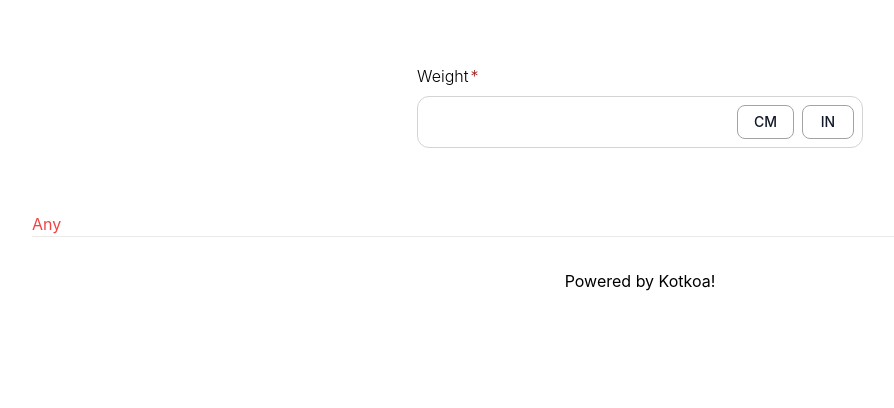
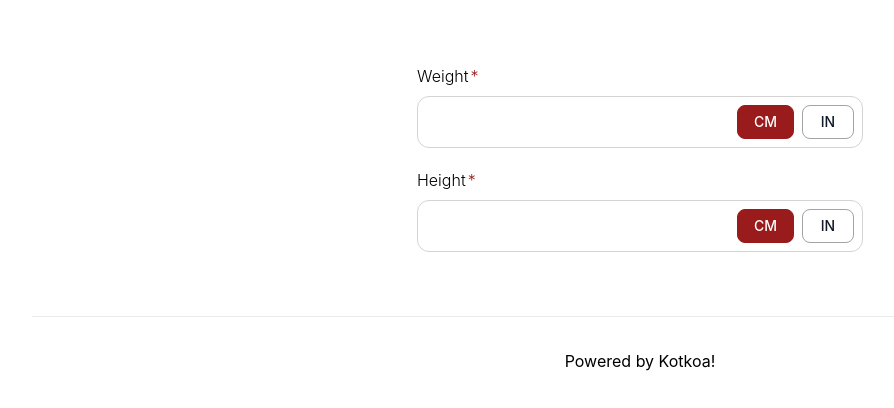
Before and after one commit to Kotkoa/tw-project, a Next.js app: page / in a window 1280 px wide. Shown: the top 408 px of the page, without its empty margins (0-894 px from the left). Built offline with nearby package versions, Linux system fonts and the light colour scheme.

Commit message:
Height and Weight inputs

```diff
--- a/components/Converter/index.js
+++ b/components/Converter/index.js
@@ -1,19 +1,56 @@
-import React from 'react'
+import React, { useState } from 'react'
 import InputBorder from '../UI/InputBorder'
 import Button from '../UI/Button'
 
 const Converter = (props) => {
-  const setButtonActive = () => {}
+  const [metricWeight, setMetricWeight] = useState(true)
+  const [metricHeight, setMetricHeight] = useState(true)
+
+  const HandleClickWeight = () =>
+    setMetricWeight((prevState) => {
+      return !prevState
+    })
+
+  const HandleClickHeight = () =>
+    setMetricHeight((prevState) => {
+      return !prevState
+    })
 
   return (
     <div className="flex flex-col items-center justify-center flex-1 py-16">
-      <InputBorder name="Weight" className="flex flex-row justify-between">
-        <input type="text" className="outline-none" />
-        <div className="inline-flex space-x-2">
-          <Button type="button">CM</Button>
-          <Button type="button">IN</Button>
-        </div>
-      </InputBorder>
+      <form>
+        <InputBorder
+          name="Weight"
+          className="flex flex-row justify-between mb-5"
+        >
+          <input type="text" className="w-5 bg-white" />
+          <div className="inline-flex space-x-2">
+            <Button onClick={HandleClickWeight} view={metricWeight}>
+              CM
+            </Button>
+            <Button onClick={HandleClickWeight} view={!metricWeight}>
+              IN
+            </Button>
+          </div>
+        </InputBorder>
+        <InputBorder
+          name="Height"
+          className="flex flex-row items-center justify-between"
+        >
+          <div>
+            <input type="text" className="w-5 bg-white" />
+            {!metricHeight && <input type="text" className="w-5 bg-white" />}
+          </div>
+          <div className="inline-flex space-x-2">
+            <Button onClick={HandleClickHeight} view={metricHeight}>
+              CM
+            </Button>
+            <Button onClick={HandleClickHeight} view={!metricHeight}>
+              IN
+            </Button>
+          </div>
+        </InputBorder>
+      </form>
     </div>
   )
 }
--- a/components/UI/Button/index.js
+++ b/components/UI/Button/index.js
@@ -2,9 +2,17 @@ import React from 'react'
 
 const Button = (props) => {
   return (
-    <div className="border border-neutral-400 px-4 py-1.5 text-gray-900  rounded-lg active:border-red-800 active:bg-red-800 active:text-white text-sm font-medium text-center min-w-[52px]">
+    <button
+      type="button"
+      onClick={props.onClick}
+      className={`${
+        props.view
+          ? 'border-red-800 bg-red-800 text-white'
+          : 'border-neutral-400 bg-white'
+      } border  px-4 py-1.5 text-gray-900  rounded-lg  text-sm font-medium text-center min-w-[52px] `}
+    >
       {props.children}
-    </div>
+    </button>
   )
 }
 
--- a/pages/index.js
+++ b/pages/index.js
@@ -13,7 +13,6 @@ export default function Home() {
       </Head>
       <div className="">
         <Converter />
-        <p className="text-red-500">Any</p>
       </div>
       <footer className={styles.footer}>
         <a href="#" rel="noopener noreferrer">
--- a/styles/globals.css
+++ b/styles/globals.css
@@ -18,13 +18,3 @@ a {
 * {
   box-sizing: border-box;
 }
-
-@media (prefers-color-scheme: dark) {
-  html {
-    color-scheme: dark;
-  }
-  body {
-    color: white;
-    background: black;
-  }
-}
```
